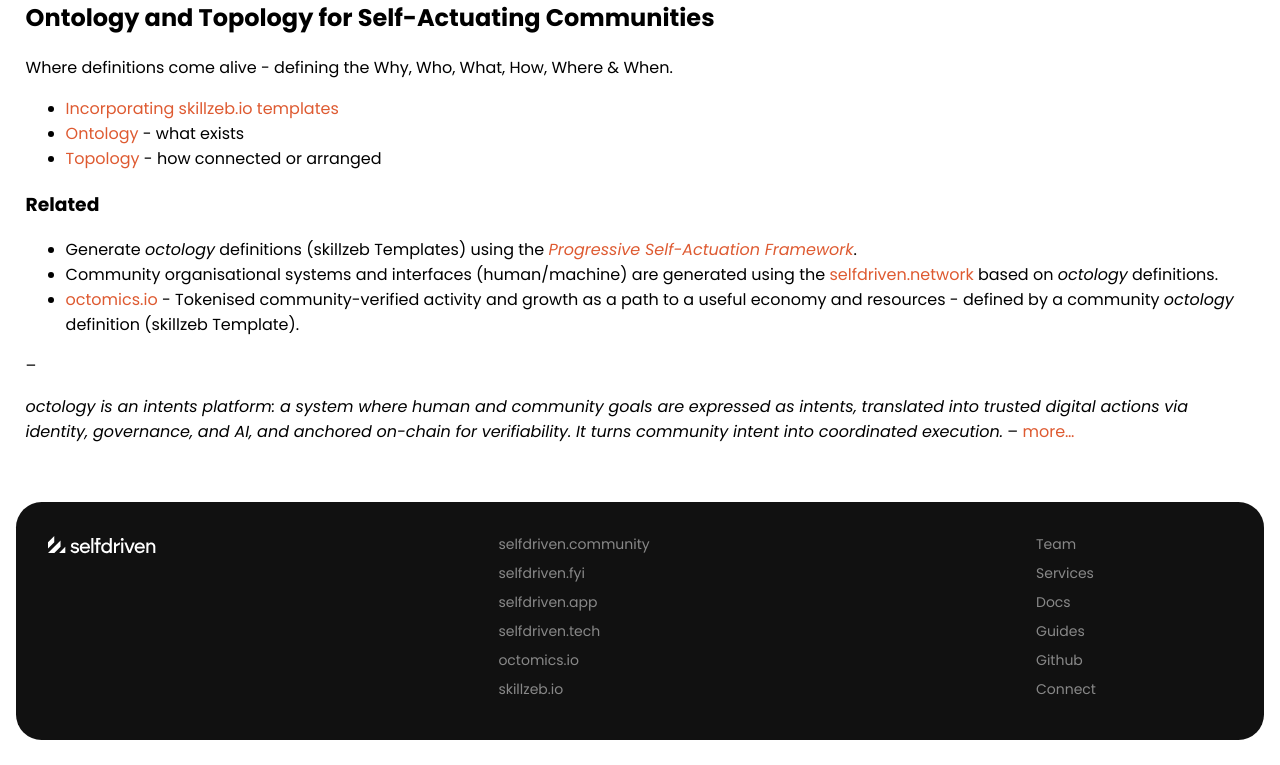
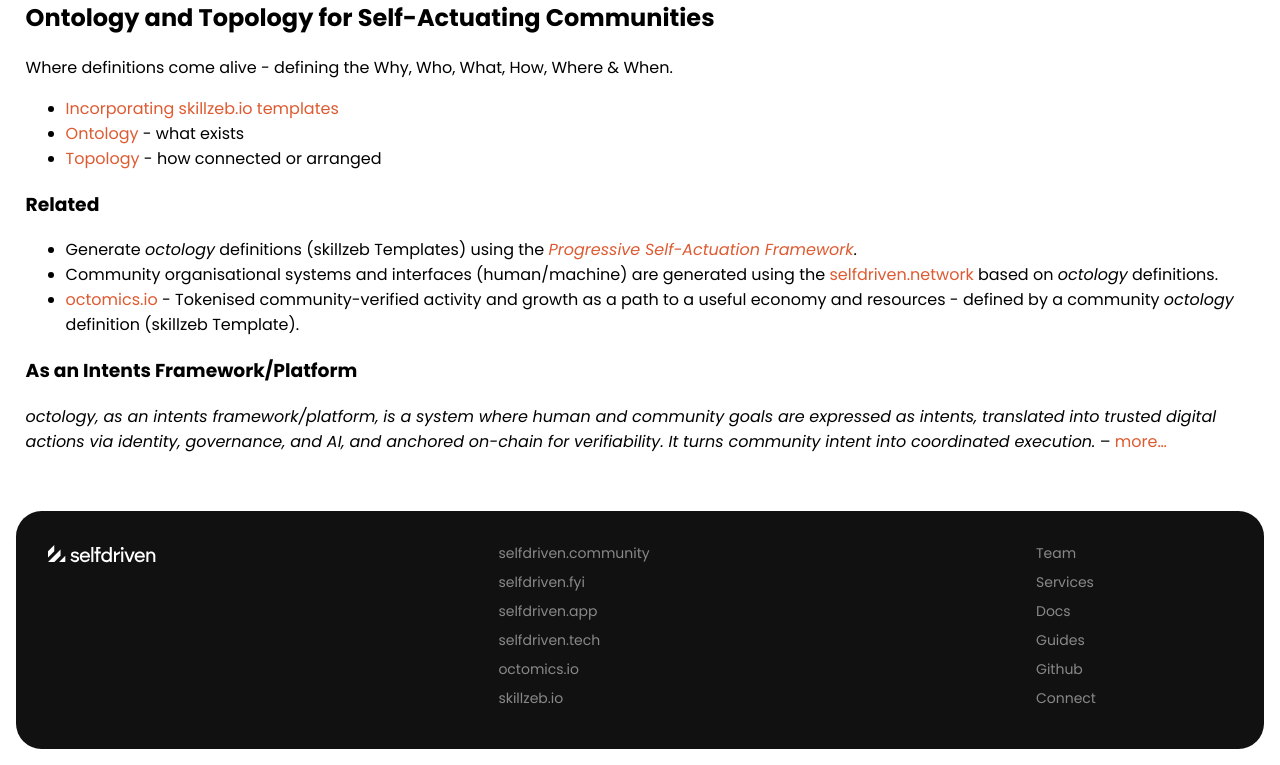
Before and after one commit to selfdriven-octo/octology, a Jekyll site: the page built from docs/index.md, in a window 1280 px wide. Shown: the part 367-1132 px from the top of the page. Built offline with Jekyll 4.4.1, drawn with Linux system fonts in a browser that asks for light colours.

Commit message:
Update index.md

```diff
--- a/docs/index.md
+++ b/docs/index.md
@@ -16,6 +16,6 @@
 - Community organisational systems and interfaces (human/machine) are generated using the [selfdriven.network](https://selfdriven.network) based on *octology* definitions.
 - [octomics.io](https://octomics.io) - Tokenised community-verified activity and growth as a path to a useful economy and resources - defined by a community *octology* definition (skillzeb Template).
 
---
+### As an Intents Framework/Platform
 
-<em>octology is an intents platform: a system where human and community goals are expressed as intents, translated into trusted digital actions via identity, governance, and AI, and anchored on-chain for verifiability. It turns community intent into coordinated execution.</em> -- [more...](/as-intents-platform/)
+<em>octology, as an intents framework/platform, is a system where human and community goals are expressed as intents, translated into trusted digital actions via identity, governance, and AI, and anchored on-chain for verifiability. It turns community intent into coordinated execution.</em> -- [more...](/as-intents-platform/)
```
